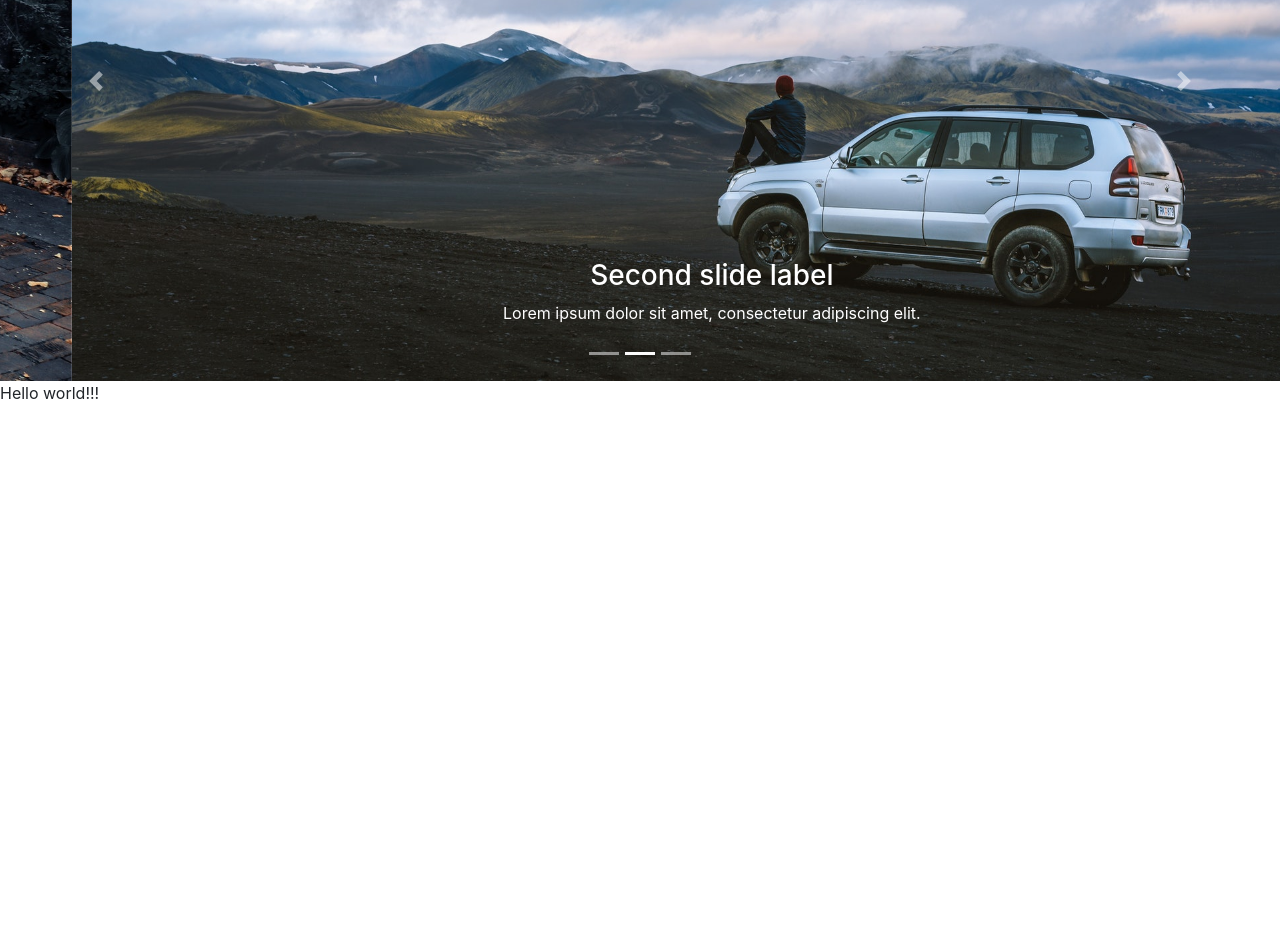
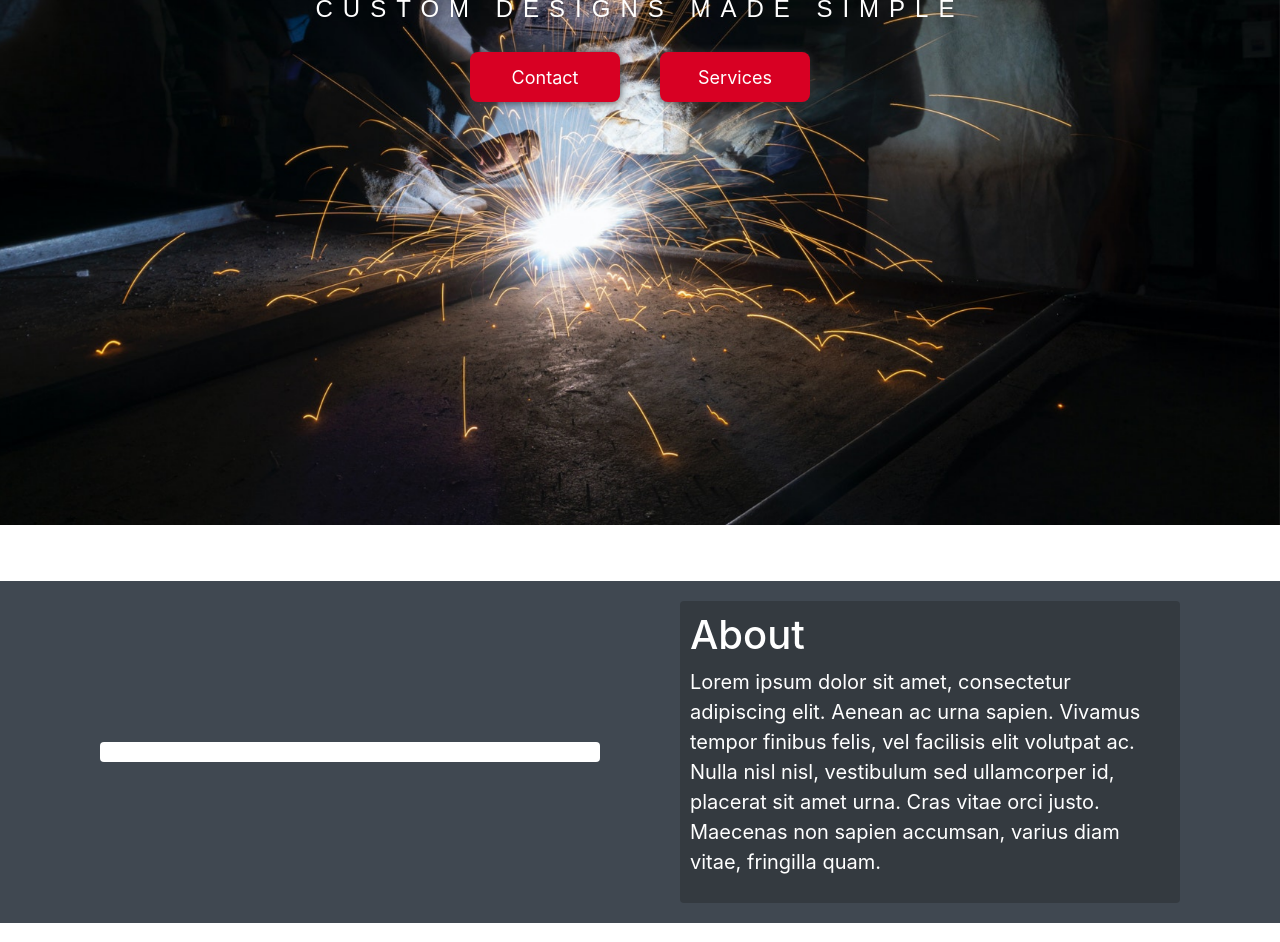
Before and after one commit to kchilds2020/davs-site, a Gatsby site: page / in a window 1280 px wide. Shown: the part 275-1217 px from the top of the page. Before the commit the page ends 800 px from the top, so only its background shows below. Built offline with nearby package versions, Linux system fonts and the light colour scheme; Gatsby itself is replaced by a stand-in of ours.

Commit message:
working on main page

```diff
--- /dev/null
+++ b/src/components/NavigationBar.js
@@ -0,0 +1,56 @@
+import React, {useState, useEffect} from 'react'
+import Nav from 'react-bootstrap/Nav'
+import Navbar from 'react-bootstrap/Navbar'
+import NavDropdown from 'react-bootstrap/NavDropdown'
+import styled from 'styled-components'
+//import logo from '../images/logo.png'
+
+const NavigationBar = () => {
+
+    const [visible, setVisible] = useState(false)
+
+    useEffect(() => {
+        if(window.location.pathname === '/'){
+            window.addEventListener('scroll',() => window.pageYOffset > 20 ? setVisible(true) : setVisible(false))
+        }else{
+            setVisible(true)
+        }
+
+    },[visible])
+
+    return (
+        !visible ?
+            <Navbar collapseOnSelect expand="lg" bg="transparent" variant="dark" style={{ position: 'sticky', top: '0', transition: '200ms'}}>
+                <Navbar.Brand href="/">{/* <Logo src={logo}/> */}Heg's Fab and Design</Navbar.Brand>
+                <Navbar.Toggle aria-controls="responsive-navbar-nav" />
+                <Navbar.Collapse id="responsive-navbar-nav">
+                    <Nav>
+                        <Nav.Link href="/">Home</Nav.Link>
+                        <Nav.Link href="/services">Services</Nav.Link>
+                        <Nav.Link href="/contact">Contact</Nav.Link>
+                    </Nav>
+                </Navbar.Collapse>
+            </Navbar>
+        :
+            <Navbar collapseOnSelect expand="lg" variant="dark" style={{ position: 'sticky', top: '0', transition: '200ms', boxShadow: '10px 0px 4px #333', backgroundColor: '#ab0d1f'}}>
+
+                <Navbar.Brand href="/">{/* <Logo src={logo}/> */}Heg's Fab and Design</Navbar.Brand>
+                <Navbar.Toggle aria-controls="responsive-navbar-nav" />
+                <Navbar.Collapse id="responsive-navbar-nav">
+                    <Nav>
+                        <Nav.Link href="/">Home</Nav.Link>
+                        <Nav.Link href="/services">Services</Nav.Link>
+                        <Nav.Link href="/contact">Contact</Nav.Link>
+                    </Nav>
+                </Navbar.Collapse>
+            </Navbar>
+    )
+}
+
+const Logo = styled.img`
+    width: 50px;
+    height: 50px;
+    margin-right: 10px;
+`
+
+export default NavigationBar
--- a/src/components/SlideShow.js
+++ b/src/components/SlideShow.js
@@ -1,9 +1,7 @@
 import React, {useState} from 'react'
-import Carousel from 'react-bootstrap/Carousel'
-import Slide1 from '../images/slide1.jpg'
-import Slide2 from '../images/slide2.jpg'
-import Slide3 from '../images/slide3.jpg'
+import background from '../images/background.jpg'
 import styled from  'styled-components'
+import {Header, Title, TagLine, CallToAction, FDRow} from './styles/general'
 
 function SlideShow() {
     const [index, setIndex] = useState(0);
@@ -13,54 +11,72 @@ function SlideShow() {
   };
 
   return (
-    <Container>
-    <Carousel activeIndex={index} onSelect={handleSelect}>
+        <>
+        <Header>
+            <div style={{height: '100px'}}></div>
+            <Background src = {background}/>
+            <Title>Heg's Fab and Design</Title>
+            <TagLine>Custom Designs Made Simple</TagLine>
+            <FDRow>
+                <CallToAction onClick = {() => {window.location.href='/contact'}}>Contact</CallToAction>
+                <CallToAction onClick = {() => {window.location.href = '/services'}}>Services</CallToAction>
 
-      <Carousel.Item interval={5000}>
-      <Carousel.Caption style={{}}>
-          <h3>First slide label</h3>
-          <p>Nulla vitae elit libero, a pharetra augue mollis interdum.</p>
-        </Carousel.Caption>
-        <img
-          className="d-block w-100"
-          src={Slide1}
-          alt="First slide"
-        />
+            </FDRow>
+        </Header>
+        <Section>
+            <SecInfo style={{backgroundColor: 'white'}}>
+            {/* <Logo src={picture}/> */}
+            </SecInfo>
+            <SecInfo>
+            <h1>About</h1>
+            <Paragraph>
+            Lorem ipsum dolor sit amet, consectetur adipiscing elit. Aenean ac urna sapien. Vivamus tempor finibus felis, vel facilisis elit volutpat ac. Nulla nisl nisl, vestibulum sed ullamcorper id, placerat sit amet urna. Cras vitae orci justo. Maecenas non sapien accumsan, varius diam vitae, fringilla quam.
+            </Paragraph>
+            </SecInfo>
+        </Section>
+        <SecDiv></SecDiv>
+        </>
+    )
+  }
 
-      </Carousel.Item>
-      <Carousel.Item interval={5000}>
-        <img
-          className="d-block w-100"
-          src={Slide2}
-          alt="Second slide"
-        />
+const SecDiv = styled.div`
+    height: 300px;
+`
 
-        <Carousel.Caption>
-          <h3>Second slide label</h3>
-          <p>Lorem ipsum dolor sit amet, consectetur adipiscing elit.</p>
-        </Carousel.Caption>
-      </Carousel.Item>
-      <Carousel.Item interval={5000}>
-        <img
-          className="d-block w-100"
-          src={Slide3}
-          alt="Third slide"
-        />
+const Paragraph = styled.p`
+    font-size: 20px;
+`
 
-        <Carousel.Caption>
-          <h3>Third slide label</h3>
-          <p>
-            Praesent commodo cursus magna, vel scelerisque nisl consectetur.
-          </p>
-        </Carousel.Caption>
-      </Carousel.Item>
-    </Carousel>
-    </Container>
-    )
-}
+const Background = styled.img`
+    width: 100%;
+    height: 100%;
+    position: fixed;
+    top: 0;
+    z-index: -1;
+    object-fit: cover;
+`
 
-const Container = styled.div`
-  width: 100%;
+const Logo = styled.img`
+    width: 100%;
+`
+
+const Section = styled.div`
+    background-color: rgb(64, 72, 81);
+    display: flex;
+    flex-wrap: wrap;
+    justify-content: space-evenly;
+    align-items: center;
+    padding: 20px;
+`
+
+const SecInfo = styled.div`
+    width: 500px;
+    height: 100%;
+    padding: 10px;
+    background-color: rgb(52, 58, 64);
+    color: white;
+    border-radius: 4px;
+    height: auto;
 `
 
 export default SlideShow
--- /dev/null
+++ b/src/components/styles/general.js
@@ -0,0 +1,88 @@
+import styled, {keyframes} from 'styled-components'
+
+export const Header = styled.div`
+    display: flex;
+    flex-direction: column;
+    justify-content: flex-start;
+    align-items:center;
+    padding: 20px;
+    height: 100vh;
+`
+
+const colors = keyframes`
+     0% {color: #39f;}
+     15% {color: #8bc5d1;}
+     30% {color: #f8cb4a;}
+     45% {color: #95b850;}
+     60% {color: #944893;}
+     75% {color: #c71f00;}
+     90% {color: #bdb280;}
+    100% {color: #39f;}
+`;
+
+export const Title = styled.h2`
+    font-family: 'Viga', sans-serif;
+    font-size: 72px;
+    text-transform: uppercase;
+    text-align: center;
+    color: white;
+    letter-spacing: 10px;
+    animation: ${colors} 10s linear infinite;
+
+    @media (max-width: 600px) {
+    font-size: 48px;
+    letter-spacing: 5px;
+  }
+
+
+`
+
+
+
+export const TagLine = styled.h4`
+    font-family: 'Viga', sans-serif;
+    text-transform: uppercase;
+    text-align: center;
+    color: white;
+    letter-spacing: 10px;
+`
+
+export const CallToAction = styled.button`
+    margin: 20px;
+    border: none;
+    padding: 5px;
+    background-color: #d80023;
+    color: white;
+    width: 150px;
+    height: 50px;
+    border-radius: 8px;
+    font-size: 18px;
+    box-shadow: 0px 0px 8px #333;
+    transition: 400ms;
+
+    :hover{
+        background-color: rgb(44, 114, 250);
+        transition: 400ms;
+    }
+
+    :focus{
+        outline: none;
+    }
+
+    @media (max-width: 600px) {
+        width: 100%;
+  }
+
+`
+
+export const FDRow = styled.div`
+    display: flex;
+    justify-content: center;
+
+    @media (max-width: 600px) {
+        flex-direction: column;
+        align-items: center;
+        justify-content: center;
+        width: 90%;
+  }
+`
--- a/src/pages/index.js
+++ b/src/pages/index.js
@@ -1,5 +1,5 @@
 import React from "react"
-import NavBar from '../components/NavBar'
+import NavigationBar from '../components/NavigationBar'
 import SocialMediaNav from '../components/SocialMediaNav'
 import SlideShow from '../components/SlideShow'
 import 'bootstrap/dist/css/bootstrap.min.css';
@@ -7,7 +7,7 @@ export default function Home() {
   return (
     <>
       {/* <SocialMediaNav /> */}
-      <NavBar/>
+      <NavigationBar/>
       <SlideShow />
       <div>Hello world!!!</div>
     </>
```
Also changed, not shown: src/images/background.jpg (added).
